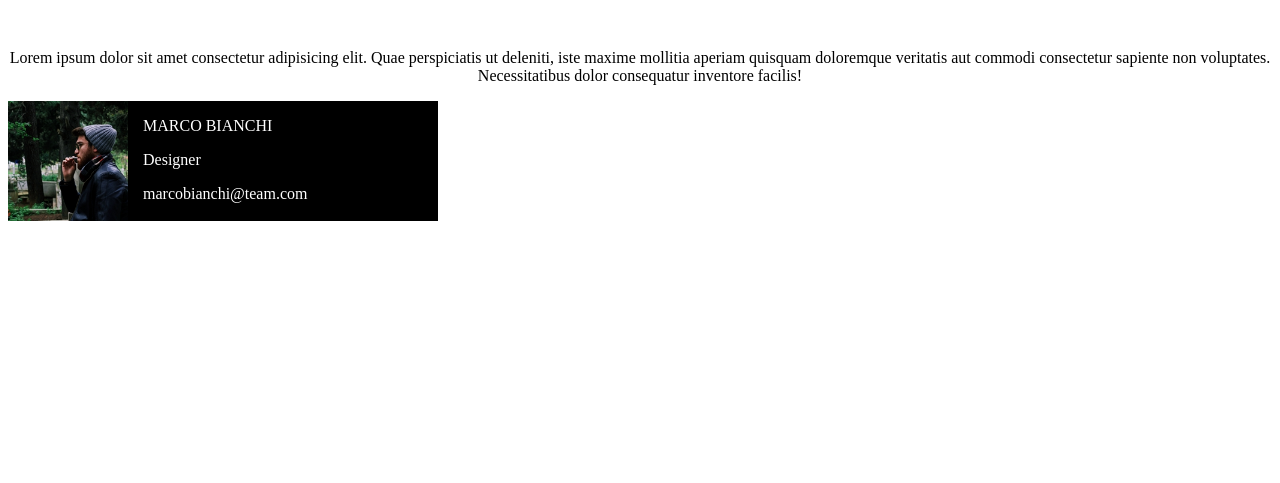
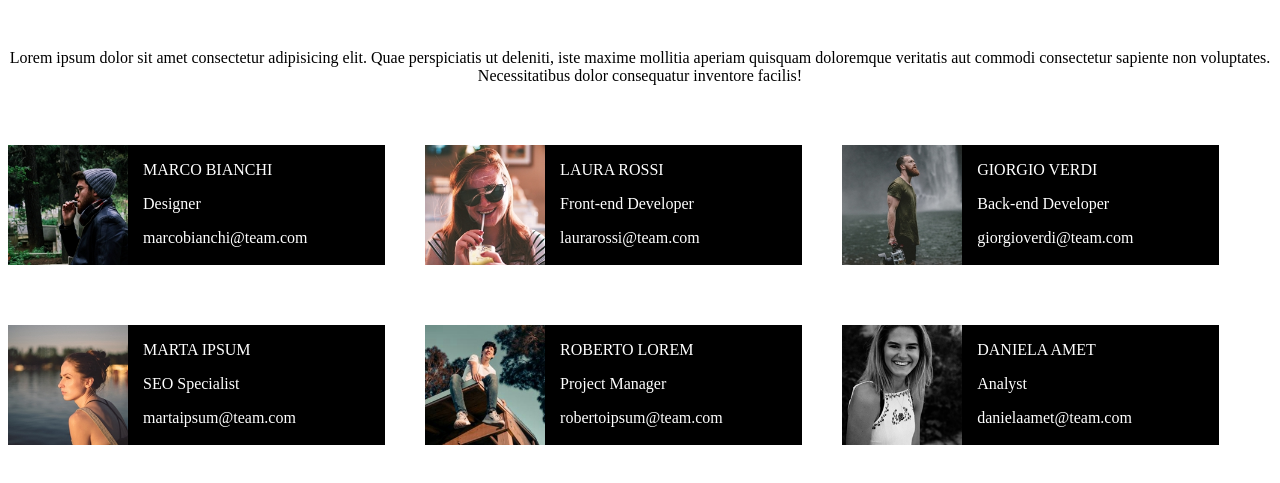
Before and after one commit to valeriobilli/html-css-float-cards, a plain HTML site: page index.html in a window 1280 px wide. Shown: the part 79-562 px from the top of the page. Drawn offline with Linux system fonts and the light colour scheme.

Commit message:
aggiunto tutte le cards

```diff
--- a/css/style.css
+++ b/css/style.css
@@ -10,6 +10,7 @@ h1 {
 
 #intro {
     text-align: center;
+    margin-bottom: 60px;
 }
 
 img {
@@ -20,7 +21,7 @@ img {
 }
 
 .blocco {
-    width: 430px;
+    width: calc(33% - 40px);
     margin-right: 40px;
     margin-bottom: 60px;
     float: left;
--- a/index.html
+++ b/index.html
@@ -19,31 +19,41 @@
             <p> Designer </p>
             <p class="email">marcobianchi@team.com</p>
         </div>
-
-
-        <!-- <div calss="blocco">
+        <!-- BLOCCO LAURA ROSSI -->
+        <div class="blocco">
             <img src="./img/female1.png" alt="Foto Laura Rossi">
+            <p class="name">LAURA ROSSI<p>
+            <p> Front-end Developer </p>
+            <p class="email">laurarossi@team.com</p>
         </div>
-
-
-        <div calss="blocco">
+        <!-- BLOCCO GIORGIO VERDI -->
+        <div class="blocco">
             <img src="./img/male2.png" alt="Foto Giorgio Verdi">
+            <p class="name">GIORGIO VERDI<p>
+            <p> Back-end Developer </p>
+            <p class="email">giorgioverdi@team.com</p>
         </div>
-
-
-        <div calss="blocco">
+        <!-- BLOCCO MARTA IPSUM -->
+        <div class="blocco">
             <img src="./img/female2.png" alt="Foto Marta Ipsum">
+            <p class="name">MARTA IPSUM<p>
+            <p> SEO Specialist </p>
+            <p class="email">martaipsum@team.com</p>
         </div>
-
-
-        <div calss="blocco">
+        <!-- BLOCCO ROBERTO LOREM -->
+        <div class="blocco">
             <img src="./img/male3.png" alt="Foto Roberto Lorem">
+            <p class="name">ROBERTO LOREM<p>
+            <p> Project Manager </p>
+            <p class="email">robertoipsum@team.com</p>
         </div>
-
-
-        <div calss="blocco">
+        <!-- BLOCCO DANIELA AMET -->
+        <div class="blocco">
             <img src="./img/female3.png" alt="Foto Daniela Amet">
-        </div>  -->
+            <p class="name">DANIELA AMET<p>
+            <p> Analyst </p>
+            <p class="email">danielaamet@team.com</p>
+        </div>
     </div>
 </body>
 </html>
```
